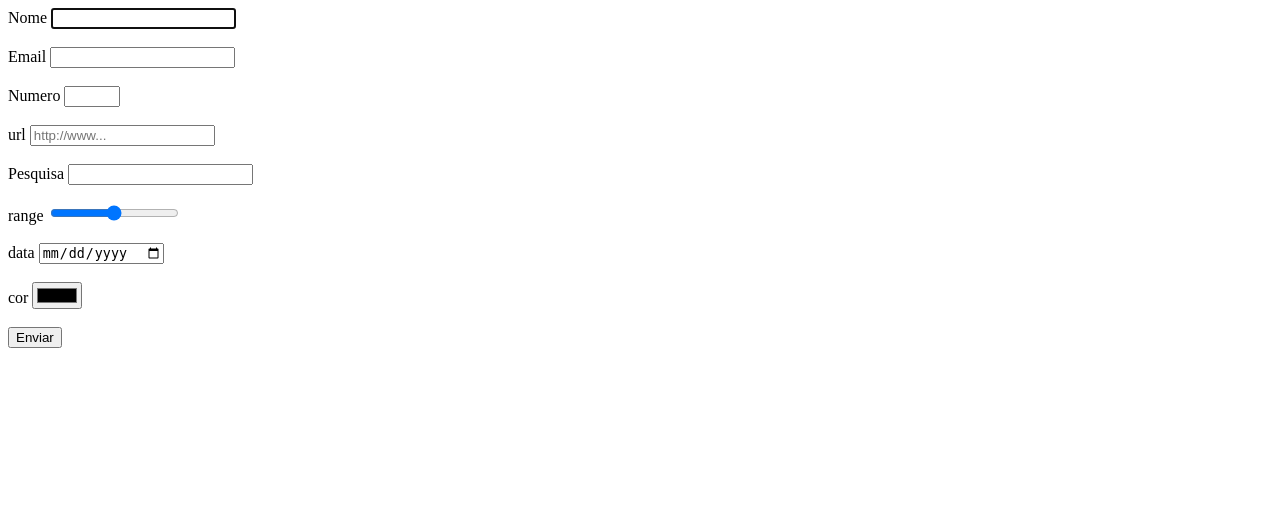
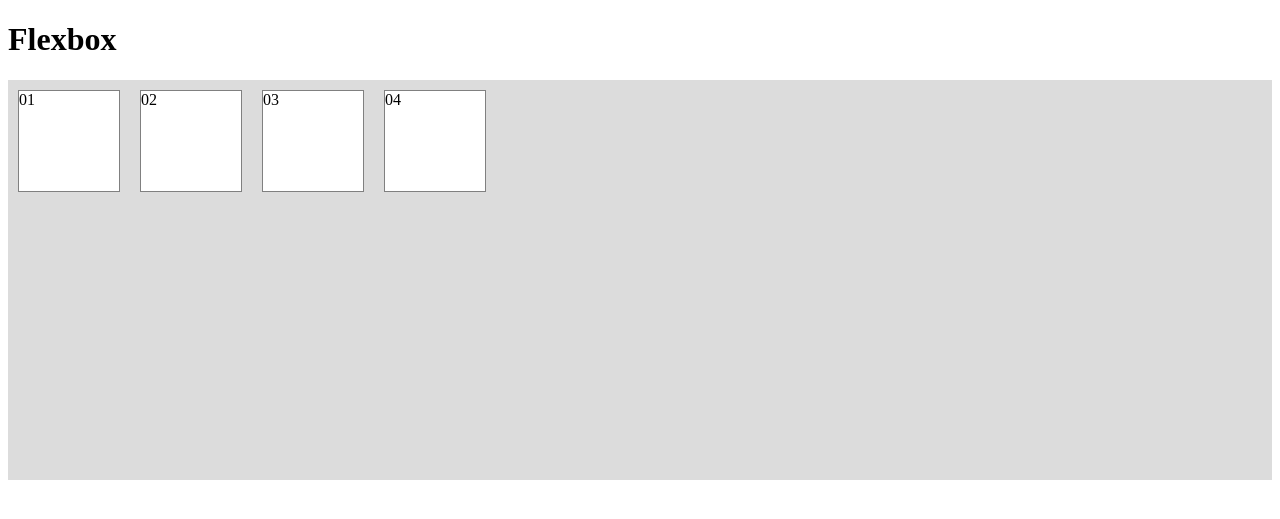
Before and after one commit to juliajgp/Aprendendo-Web, a PHP site: page /web11.html in a window 1280 px wide. Shown: the top 519 px of the page. Run offline with PHP 8.4, Linux system fonts and the light colour scheme.

Commit message:
Add files via upload

```diff
--- a/HTML + CSS Recursos especiais/Estilo.css
+++ b/HTML + CSS Recursos especiais/Estilo.css
@@ -1,12 +1,21 @@
-header {
-    border: 1px solid #ccc;
-    background: rgb(245, 179, 179);
+#conteudo {
+    background: #dcdcdc;
+    height: 400px;
+    display: flex;
+
+    /*row|row-reverse|column|column-reverse*/
+    flex-direction: row;
+
+    /*nowrap|wrap|wrap-reverse*/
+    flex-wrap: nowrap;
+
+    justify-content: flex-start;
 }
 
-footer {
-    background: cadetblue;
+.item {
+    width:100px;
+    height: 100px;
+    margin: 10px;
+    background: white;
+    border: 1px solid grey;
 }
-
-article {
-    background: greenyellow;
-}
--- a/HTML + CSS Recursos especiais/web11.html
+++ b/HTML + CSS Recursos especiais/web11.html
@@ -2,7 +2,7 @@
 
 <html>
     <head>
-        <title>Novas tags HTML5</title>
+        <title>Flexbox - Flexible Box Layout</title>
         <meta charset="utf-8">
 
         <link rel="stylesheet" type="text/css" href="Estilo.css">
@@ -11,39 +11,13 @@
 
     <body>
 
-        <label for="nome">Nome</label>
-        <input type="text" name="nome" id="nome" required autofocus>
-        <br><br>
-
-        <label for="email">Email</label>
-        <input type="email" name="email" id="email" required>
-        <br><br>
-
-        <label for="numero">Numero</label>
-        <input type="number" name="numero" min="5" max="10">
-        <br><br>
-
-        <label for="url">url</label>
-        <input type="url" id="url" placeholder="http://www...">
-        <br><br>
-
-        <label for="pesquisa">Pesquisa</label>
-        <input type="search" id="pesquisa">
-        <br><br>
-
-        <label for="range">range</label>
-        <input type="range" id="range">
-        <br><br>
-
-        <label for="data">data</label>
-        <input type="date" id="data">
-        <br><br>
-
-        <label for="cor">cor</label>
-        <input type="color" id="cor">
-        <br><br>
-
-        <input type="submit" name="" value="Enviar">
+        <h1>Flexbox</h1>
+        <div id="conteudo">
+            <div class="item">01</div>
+            <div class="item">02</div>
+            <div class="item">03</div>
+            <div class="item">04</div>
+        </div>
 
     </body>
 </html>
```
